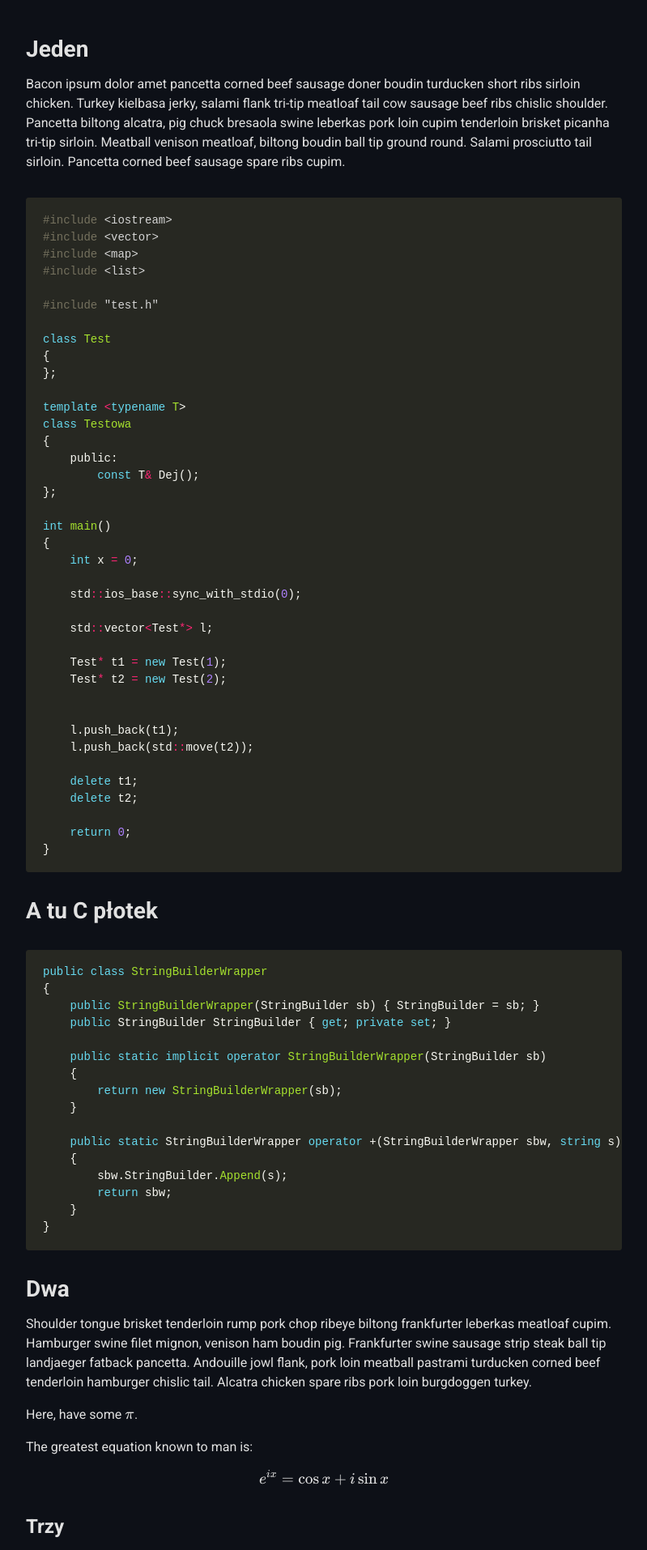
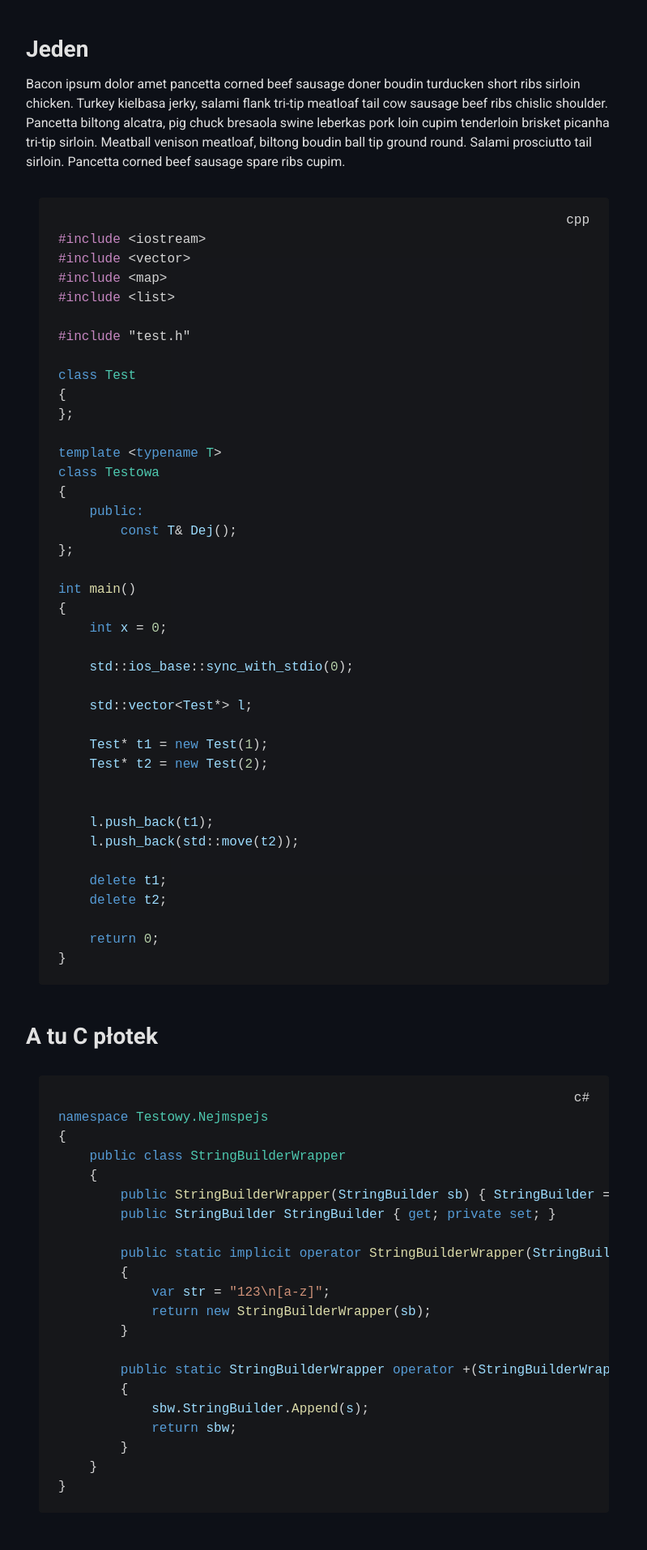
Before and after one commit to kbegiedza/kbegiedza.github.io, a Jekyll site: the page built from _posts/2020-06-11-hello-world.md, in a window 1280 px wide. Shown: the part 445-2359 px from the top of the page at 81% size, without its empty margins (44-843 px from the left). Built offline with Jekyll 4.4.1, drawn with Linux system fonts in a browser that asks for light colours; nearby versions of some CDN libraries.

Commit message:
Added code block highlighs

````diff
--- a/_config.yml
+++ b/_config.yml
@@ -1,7 +1,6 @@
 name: Krzysztof Begiedza
 encoding: utf-8
 
-# permalink: /blog/:year/:month/:day/:title
 permalink: /:title
 
 # Markdown stuff
@@ -9,8 +8,5 @@
 highlighter: rouge
 kramdown:
     input: GFM
+    syntax_highlighter: rouge
     math_engine: mathjax
-    syntax_highlighter: rouge
-#     syntax_highlighter_opts:
-#         block:
-#             line_numbers: true
--- a/_posts/2020-06-11-hello-world.md
+++ b/_posts/2020-06-11-hello-world.md
@@ -52,24 +52,29 @@
     return 0;
 }
 ```
+{:data-lang="cpp"}
 
 ## A tu C płotek
 
-```csharp
-public class StringBuilderWrapper
+```c#
+namespace Testowy.Nejmspejs
 {
-    public StringBuilderWrapper(StringBuilder sb) { StringBuilder = sb; }
-    public StringBuilder StringBuilder { get; private set; }
+    public class StringBuilderWrapper
+    {
+        public StringBuilderWrapper(StringBuilder sb) { StringBuilder = sb; }
+        public StringBuilder StringBuilder { get; private set; }
 
-    public static implicit operator StringBuilderWrapper(StringBuilder sb)
-    {
-        return new StringBuilderWrapper(sb);
-    }
+        public static implicit operator StringBuilderWrapper(StringBuilder sb)
+        {
+            var str = "123\n[a-z]";
+            return new StringBuilderWrapper(sb);
+        }
 
-    public static StringBuilderWrapper operator +(StringBuilderWrapper sbw, string s)
-    {
-        sbw.StringBuilder.Append(s);
-        return sbw;
+        public static StringBuilderWrapper operator +(StringBuilderWrapper sbw, string s)
+        {
+            sbw.StringBuilder.Append(s);
+            return sbw;
+        }
     }
 }
 ```
--- a/static/css/dark-code.css
+++ b/static/css/dark-code.css
@@ -1,81 +1,84 @@
-/* Validate with: https://github.com/anjmao/dark-plus-pro/blob/master/themes/dark.json */
-
 .highlighter-rouge {
     padding-top: 1em;
+    padding: 1em;
 }
 
 .highlight, .highlight pre, .highlight .hll {
-    background: #1E1E1E;
+    background: rgba(30, 30, 30, 0.3);
     border-radius: 4px;
     color: #D4D4D4;
     font-family: monospace, monospace;
+    font-size: 100%;
+}
+
+pre.highlight {
+    padding-top: 1em;
 }
 
 pre > code:before {
     content: attr(data-lang);
     display: block;
+    text-align: right;
 }
-.highlight pre { background-color: #272822; }
-.highlight .hll { background-color: #272822; }
-.highlight .c { color: #75715e } /* Comment */
-.highlight .err { color: #960050; background-color: #1e0010 } /* Error */
-.highlight .k { color: #66d9ef } /* Keyword */
-.highlight .l { color: #ae81ff } /* Literal */
-.highlight .n { color: #f8f8f2 } /* Name */
-.highlight .o { color: #f92672 } /* Operator */
-.highlight .p { color: #f8f8f2 } /* Punctuation */
-.highlight .cm { color: #75715e } /* Comment.Multiline */
-.highlight .cp { color: #75715e } /* Comment.Preproc */
-.highlight .c1 { color: #75715e } /* Comment.Single */
-.highlight .cs { color: #75715e } /* Comment.Special */
+
+.highlight .c { color: #6A9955 } /* Comment */
+.highlight .cm { color: #6A9955 } /* Comment.Multiline */
+.highlight .cp { color: #C586C0 } /* Comment.Preproc */
+.highlight .c1 { color: #6A9955 } /* Comment.Single */
+.highlight .cs { color: #6A9955 } /* Comment.Special */
+.highlight .k { color: #569cd6 } /* Keyword */
+.highlight .l { color: #DCDCAA } /* Literal */
+.highlight .n { color: #9CDCFE } /* Name */
+.highlight .o { color: #D4D4D4 } /* Operator */
+.highlight .p { color: #D4D4D4 } /* Punctuation */
 .highlight .ge { font-style: italic } /* Generic.Emph */
 .highlight .gs { font-weight: bold } /* Generic.Strong */
-.highlight .kc { color: #66d9ef } /* Keyword.Constant */
-.highlight .kd { color: #66d9ef } /* Keyword.Declaration */
-.highlight .kn { color: #f92672 } /* Keyword.Namespace */
-.highlight .kp { color: #66d9ef } /* Keyword.Pseudo */
-.highlight .kr { color: #66d9ef } /* Keyword.Reserved */
-.highlight .kt { color: #66d9ef } /* Keyword.Type */
-.highlight .ld { color: #e6db74 } /* Literal.Date */
-.highlight .m { color: #ae81ff } /* Literal.Number */
-.highlight .s { color: #e6db74 } /* Literal.String */
-.highlight .na { color: #a6e22e } /* Name.Attribute */
-.highlight .nb { color: #f8f8f2 } /* Name.Builtin */
-.highlight .nc { color: #a6e22e } /* Name.Class */
+.highlight .kc { color: #569cd6 } /* Keyword.Constant */
+.highlight .kd { color: #569cd6 } /* Keyword.Declaration */
+.highlight .kn { color: #569cd6 } /* Keyword.Namespace */
+.highlight .kp { color: #569cd6 } /* Keyword.Pseudo */
+.highlight .kr { color: #569cd6 } /* Keyword.Reserved */
+.highlight .kt { color: #569cd6 } /* Keyword.Type */
+.highlight .ld { color: #ce9178 } /* Literal.Date */
+.highlight .sr { color: #CE9178 } /* Literal.String.Regex */
+.highlight .m { color: #b5cea8 } /* Literal.Number */
+.highlight .s { color: #ce9178 } /* Literal.String */
+.highlight .na { color: #9cdcfe } /* Name.Attribute */
+.highlight .nc { color: #4EC9B0 } /* Name.Class */
+.highlight .nd { color: #4EC9B0 } /* Name.Decorator */
+.highlight .nb { color: #569cd6 } /* Name.Builtin */
 .highlight .no { color: #66d9ef } /* Name.Constant */
-.highlight .nd { color: #a6e22e } /* Name.Decorator */
-.highlight .ni { color: #f8f8f2 } /* Name.Entity */
-.highlight .ne { color: #a6e22e } /* Name.Exception */
-.highlight .nf { color: #a6e22e } /* Name.Function */
-.highlight .nl { color: #f8f8f2 } /* Name.Label */
-.highlight .nn { color: #f8f8f2 } /* Name.Namespace */
-.highlight .nx { color: #a6e22e } /* Name.Other */
-.highlight .py { color: #f8f8f2 } /* Name.Property */
+.highlight .ni { color: #569cd6 } /* Name.Entity */
+.highlight .ne { color: #569cd6 } /* Name.Exception */
+.highlight .nf { color: #DCDCAA } /* Name.Function */
+.highlight .nl { color: #569cd6 } /* Name.Label */
+.highlight .nn { color: #4EC9B0 } /* Name.Namespace */
+.highlight .nx { color: #4EC9B0 } /* Name.Other */
+.highlight .py { color: #569cd6 } /* Name.Property */
 .highlight .nt { color: #f92672 } /* Name.Tag */
-.highlight .nv { color: #f8f8f2 } /* Name.Variable */
+.highlight .nv { color: #D4D4D4 } /* Name.Variable */
+.highlight .w { color: #569cd6 } /* Text.Whitespace */
 .highlight .ow { color: #f92672 } /* Operator.Word */
-.highlight .w { color: #f8f8f2 } /* Text.Whitespace */
-.highlight .mf { color: #ae81ff } /* Literal.Number.Float */
-.highlight .mh { color: #ae81ff } /* Literal.Number.Hex */
-.highlight .mi { color: #ae81ff } /* Literal.Number.Integer */
-.highlight .mo { color: #ae81ff } /* Literal.Number.Oct */
-.highlight .sb { color: #e6db74 } /* Literal.String.Backtick */
-.highlight .sc { color: #e6db74 } /* Literal.String.Char */
-.highlight .sd { color: #e6db74 } /* Literal.String.Doc */
-.highlight .s2 { color: #e6db74 } /* Literal.String.Double */
-.highlight .se { color: #ae81ff } /* Literal.String.Escape */
-.highlight .sh { color: #e6db74 } /* Literal.String.Heredoc */
-.highlight .si { color: #e6db74 } /* Literal.String.Interpol */
-.highlight .sx { color: #e6db74 } /* Literal.String.Other */
-.highlight .sr { color: #e6db74 } /* Literal.String.Regex */
-.highlight .s1 { color: #e6db74 } /* Literal.String.Single */
-.highlight .ss { color: #e6db74 } /* Literal.String.Symbol */
-.highlight .bp { color: #f8f8f2 } /* Name.Builtin.Pseudo */
-.highlight .vc { color: #f8f8f2 } /* Name.Variable.Class */
-.highlight .vg { color: #f8f8f2 } /* Name.Variable.Global */
-.highlight .vi { color: #f8f8f2 } /* Name.Variable.Instance */
-.highlight .il { color: #ae81ff } /* Literal.Number.Integer.Long */
-
+.highlight .mf { color: #b5cea8 } /* Literal.Number.Float */
+.highlight .mh { color: #b5cea8 } /* Literal.Number.Hex */
+.highlight .mi { color: #b5cea8 } /* Literal.Number.Integer */
+.highlight .mo { color: #b5cea8 } /* Literal.Number.Oct */
+.highlight .sb { color: #d7ba7d } /* Literal.String.Backtick */
+.highlight .sc { color: #d7ba7d } /* Literal.String.Char */
+.highlight .sd { color: #d7ba7d } /* Literal.String.Doc */
+.highlight .s2 { color: #d7ba7d } /* Literal.String.Double */
+.highlight .se { color: #d7ba7d } /* Literal.String.Escape */
+.highlight .sh { color: #d7ba7d } /* Literal.String.Heredoc */
+.highlight .si { color: #d7ba7d } /* Literal.String.Interpol */
+.highlight .sx { color: #d7ba7d } /* Literal.String.Other */
+.highlight .s1 { color: #d7ba7d } /* Literal.String.Single */
+.highlight .ss { color: #d7ba7d } /* Literal.String.Symbol */
+.highlight .bp { color: #D4D4D4 } /* Name.Builtin.Pseudo */
+.highlight .vc { color: #D4D4D4 } /* Name.Variable.Class */
+.highlight .vg { color: #D4D4D4 } /* Name.Variable.Global */
+.highlight .vi { color: #D4D4D4 } /* Name.Variable.Instance */
+.highlight .il { color: #b5cea8 } /* Literal.Number.Integer.Long */
+.highlight .err { color: #960050; background-color: #1e0010 } /* Error */
 .highlight .gh { } /* Generic Heading & Diff Header */
 .highlight .gu { color: #75715e; } /* Generic.Subheading & Diff Unified/Comment? */
 .highlight .gd { color: #f92672; } /* Generic.Deleted & Diff Deleted */
--- a/static/js/main.js
+++ b/static/js/main.js
@@ -1,15 +1,36 @@
-document.addEventListener('DOMContentLoaded', () => {
-    const $navbarBurgers = Array.prototype.slice.call(document.querySelectorAll('.navbar-burger'), 0);
+document.addEventListener('DOMContentLoaded', onContentLoaded);
 
-    if ($navbarBurgers.length > 0) {
-        $navbarBurgers.forEach(el => {
-            el.addEventListener('click', () => {
-                const target = el.dataset.target;
-                const $target = document.getElementById(target);
+function onContentLoaded() {
+    fixRougeHightlighter();
+    addActiveToggleToNavbarBurgers();
+}
 
-                el.classList.toggle('is-active');
-                $target.classList.toggle('is-active');
-            });
+function addActiveToggleToNavbarBurgers() {
+    const activeClass = 'is-active';
+    const navbarBurgers = Array.prototype.slice.call(document.querySelectorAll('.navbar-burger'), 0);
+
+    navbarBurgers.forEach(element => {
+        element.addEventListener('click', () => {
+            const targetId = element.dataset.target;
+            const target = document.getElementById(targetId);
+
+            target.classList.toggle(activeClass);
+            element.classList.toggle(activeClass);
         });
+    });
+}
+
+function fixRougeHightlighter() {
+    const codeLangKey = 'data-lang';
+    const allHighlightedCode = document.getElementsByClassName('highlighter-rouge');
+
+    for (var i = 0; i < allHighlightedCode.length; ++i) {
+        const highlightedCode = allHighlightedCode[i];
+        const langName = highlightedCode.classList[0].replace('language-', '');
+        const codeElements = highlightedCode.getElementsByTagName('code');
+
+        for (var j = 0; j < codeElements.length; ++j) {
+            codeElements[j].setAttribute(codeLangKey, langName);
+        }
     }
-});
+}
````
